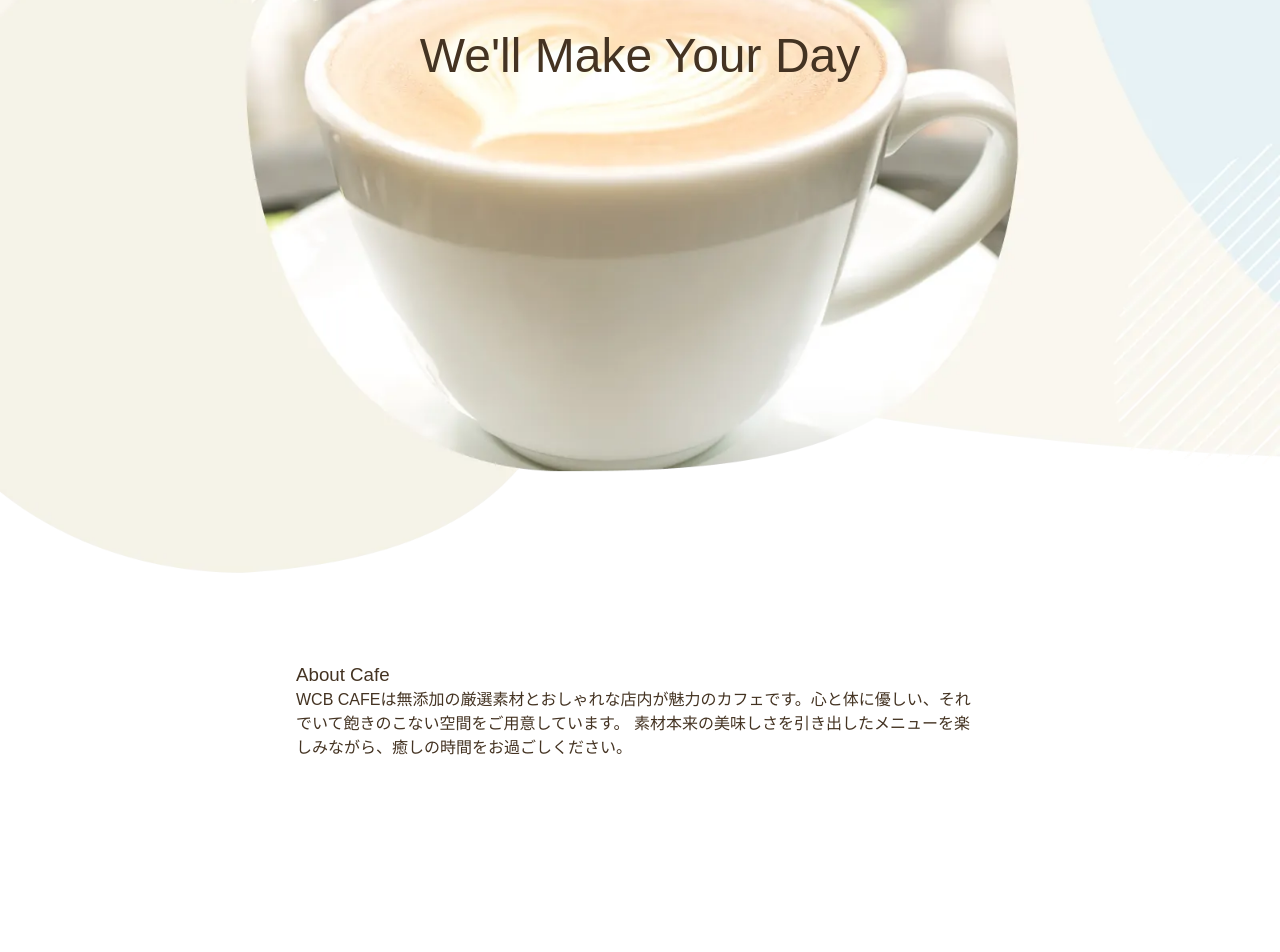
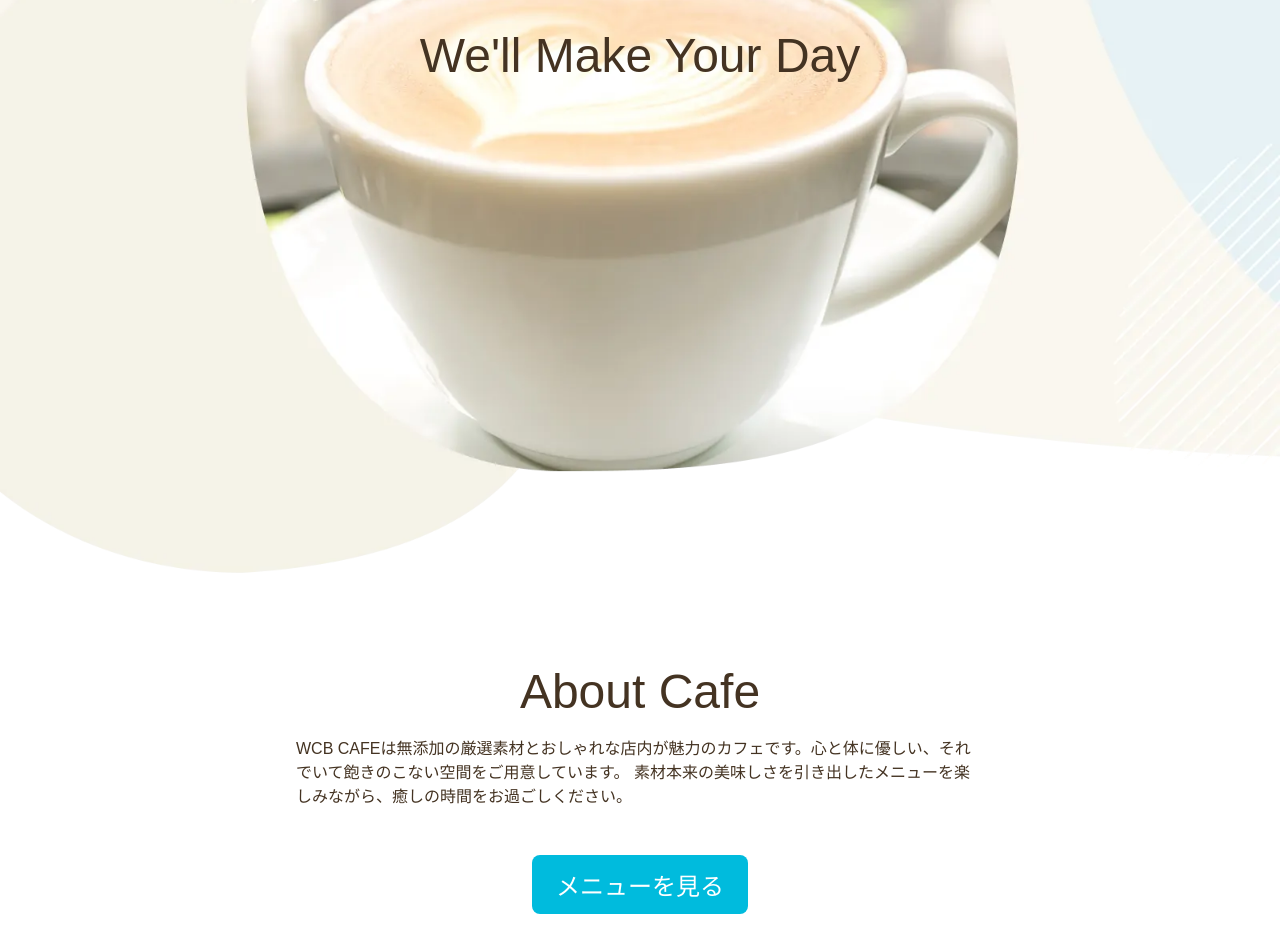
Before and after one commit to k025c0025-sketch/wcbcafe, a plain HTML site: page index.html in a window 1280 px wide. Shown: the part 184-1136 px from the top of the page. Before the commit the page ends 1006 px from the top, so only its background shows below. Drawn offline with Linux system fonts and the light colour scheme; some packages are replaced by stand-ins of ours.

Commit message:
4-7完成

```diff
--- a/css/style.css
+++ b/css/style.css
@@ -32,6 +32,23 @@ img{
     text-align: center;
     margin-top: 2rem;
     line-height: 1.4;
+}
+.heading-large{
+    font-size: 3rem;
+    text-align: center;
+    margin-bottom: 1rem;
+}
+/*ボタン*/
+.btn{
+    display: inline-block;
+    font-size: 1.5rem;
+    background-color: #0bd;
+    color: #fff;
+    border-radius: 8px;
+    padding: .75rem 1.5rem;
+}
+.btn:hover{
+    background-color: #0090aa;
 }
 /*　ヘッダー
 -------------------------*/
--- a/index.html
+++ b/index.html
@@ -41,6 +41,9 @@
                 WCB CAFEは無添加の厳選素材とおしゃれな店内が魅力のカフェです。心と体に優しい、それでいて飽きのこない空間をご用意しています。
                 素材本来の美味しさを引き出したメニューを楽しみながら、癒しの時間をお過ごしください。
             </p>
+            <div class="align-center">
+                <a class="btn" href="manu.html">メニューを見る</a>
+            </div>
         </section>
     </body>
 </html>
```
